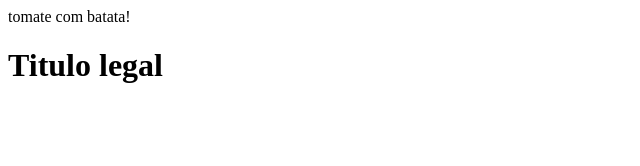
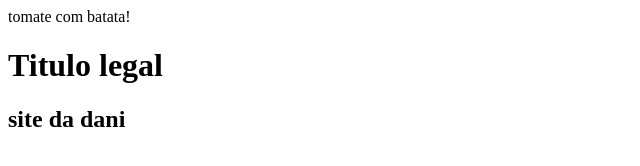
Before and after one commit to daniuauaua/template-html-css-javascript, a plain HTML site: page site/index.html in a window 1280 px wide. Shown: the whole page, without its empty margins (0-640 px from the left). Drawn offline with Linux system fonts and the light colour scheme.

Commit message:
siite da dani'

```diff
--- a/index.html
+++ b/site/index.html
@@ -11,5 +11,6 @@
     <h1>
         Titulo legal
     </h1>
+    <h2>site da dani</h2>
 </body>
 </html>
```
Also changed, not shown: site/index.css (added), site/index.js (added), 1 other file.
